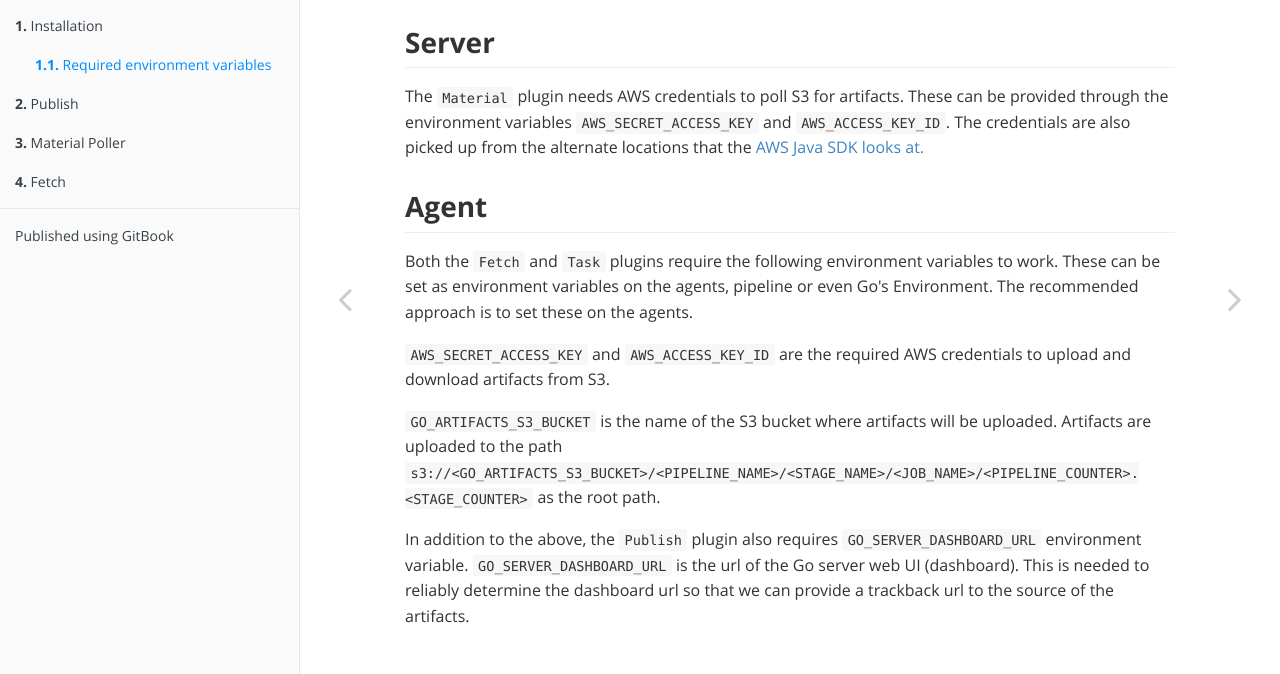
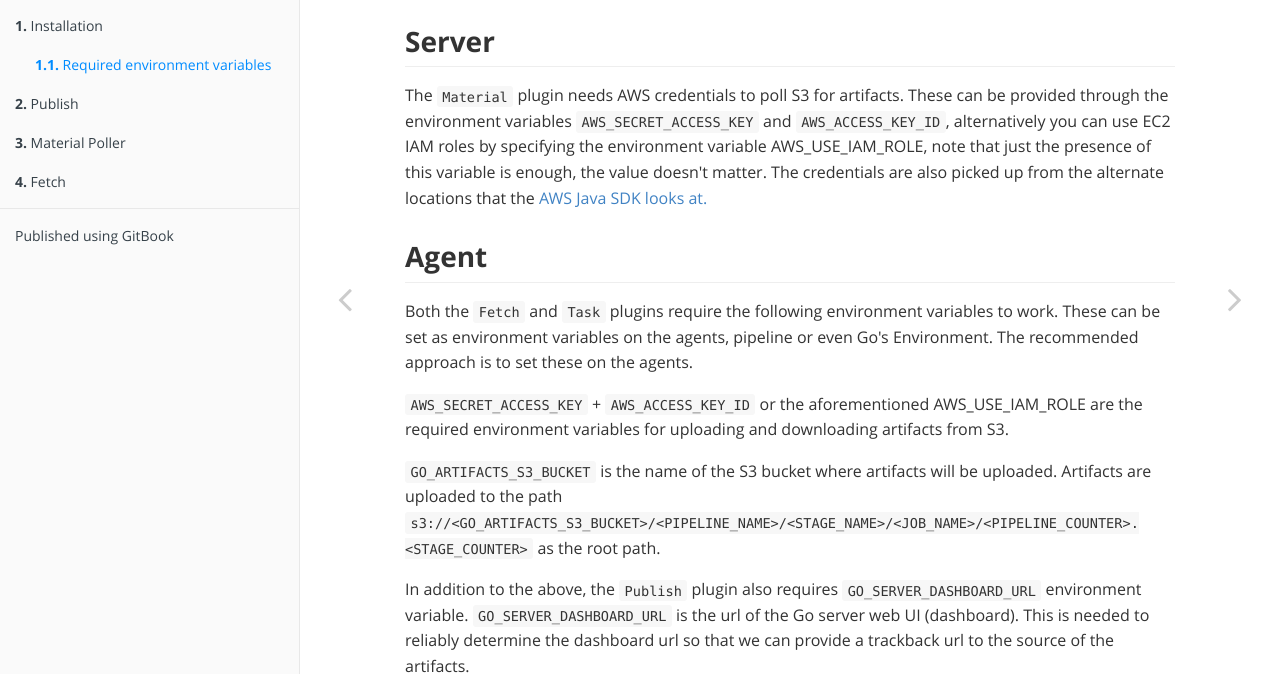
Before and after one commit to indix/gocd-s3-artifacts, a plain HTML site: page required_environment_variables.html in a window 1280 px wide. Shown: the part 126-800 px from the top of the page. Drawn offline with nearby package versions, Linux system fonts and the light colour scheme; some packages are replaced by stand-ins of ours; files whose address does not match are found by name.

Commit message:
Updates documentation with EC2 IAM role details

```diff
--- a/required_environment_variables.html
+++ b/required_environment_variables.html
@@ -261,10 +261,10 @@
                         <h1 id="required-environment-variables"><a name="required-environment-variables" class="plugin-anchor" href="#required-environment-variables"><span class="fa fa-link"></span></a>Required environment variables</h1>
 <p>The task plugins <code>Fetch</code> and <code>Publish</code> run on the agents. The <code>Material</code> plugin runs on the server.</p>
 <h2 id="server"><a name="server" class="plugin-anchor" href="#server"><span class="fa fa-link"></span></a>Server</h2>
-<p>The <code>Material</code> plugin needs AWS credentials to poll S3 for artifacts. These can be provided through the environment variables <code>AWS_SECRET_ACCESS_KEY</code> and  <code>AWS_ACCESS_KEY_ID</code>. The credentials are also picked up from the alternate locations that the <a href="http://docs.aws.amazon.com/AWSJavaSDK/latest/javadoc/com/amazonaws/services/s3/AmazonS3Client.html#AmazonS3Client()" target="_blank">AWS Java SDK looks at.</a></p>
+<p>The <code>Material</code> plugin needs AWS credentials to poll S3 for artifacts. These can be provided through the environment variables <code>AWS_SECRET_ACCESS_KEY</code> and  <code>AWS_ACCESS_KEY_ID</code>, alternatively you can use EC2 IAM roles by specifying the environment variable AWS_USE_IAM_ROLE, note that just the presence of this variable is enough, the value doesn't matter. The credentials are also picked up from the alternate locations that the <a href="http://docs.aws.amazon.com/AWSJavaSDK/latest/javadoc/com/amazonaws/services/s3/AmazonS3Client.html#AmazonS3Client()" target="_blank">AWS Java SDK looks at.</a></p>
 <h2 id="agent"><a name="agent" class="plugin-anchor" href="#agent"><span class="fa fa-link"></span></a>Agent</h2>
 <p>Both the <code>Fetch</code> and <code>Task</code> plugins require the following environment variables to work. These can be set as environment variables on the agents, pipeline or even Go&apos;s Environment. The recommended approach is to set these on the agents.</p>
-<p><code>AWS_SECRET_ACCESS_KEY</code> and  <code>AWS_ACCESS_KEY_ID</code> are the required AWS credentials to upload and download artifacts from S3.</p>
+<p><code>AWS_SECRET_ACCESS_KEY</code> + <code>AWS_ACCESS_KEY_ID</code> or the aforementioned AWS_USE_IAM_ROLE are the required environment variables for uploading and downloading artifacts from S3.</p>
 <p><code>GO_ARTIFACTS_S3_BUCKET</code> is the name of the S3 bucket where artifacts will be uploaded. Artifacts are uploaded to the path <code>s3://&lt;GO_ARTIFACTS_S3_BUCKET&gt;/&lt;PIPELINE_NAME&gt;/&lt;STAGE_NAME&gt;/&lt;JOB_NAME&gt;/&lt;PIPELINE_COUNTER&gt;.&lt;STAGE_COUNTER&gt;</code> as the root path.</p>
 <p>In addition to the above, the <code>Publish</code> plugin also requires <code>GO_SERVER_DASHBOARD_URL</code> environment variable. <code>GO_SERVER_DASHBOARD_URL</code> is the url of the Go server web UI (dashboard). This is needed to reliably determine the dashboard url so that we can provide a trackback url to the source of the artifacts.</p>
 
```
